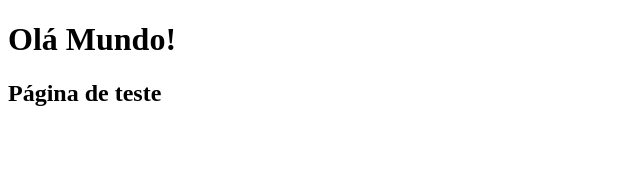
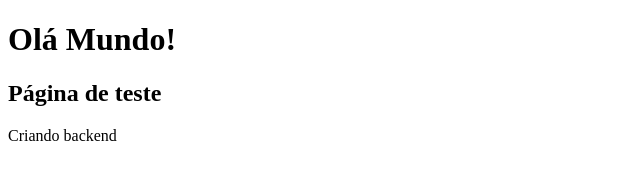
Before and after one commit to marcosferreira/wenio, a plain HTML site: page index.html in a window 1280 px wide. Shown: the whole page, without its empty margins (0-640 px from the left). Drawn offline with Linux system fonts and the light colour scheme.

Commit message:
criando backend

```diff
--- a/index.html
+++ b/index.html
@@ -11,5 +11,7 @@
   <h1>Olá Mundo!</h1>
   <h2>Página de teste</h2>
 
+  <p>Criando backend</p>
+
 </body>
 </html>
```
